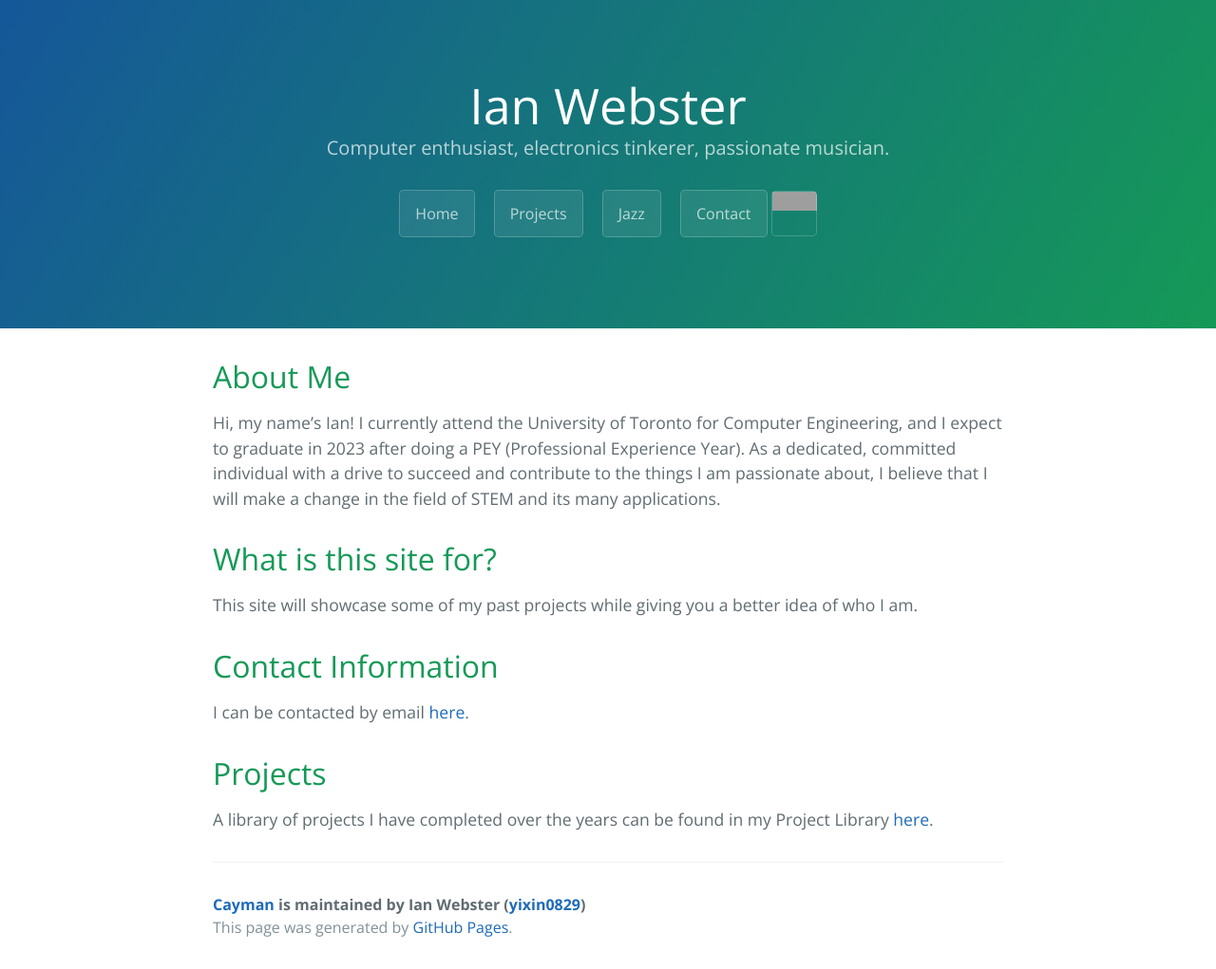
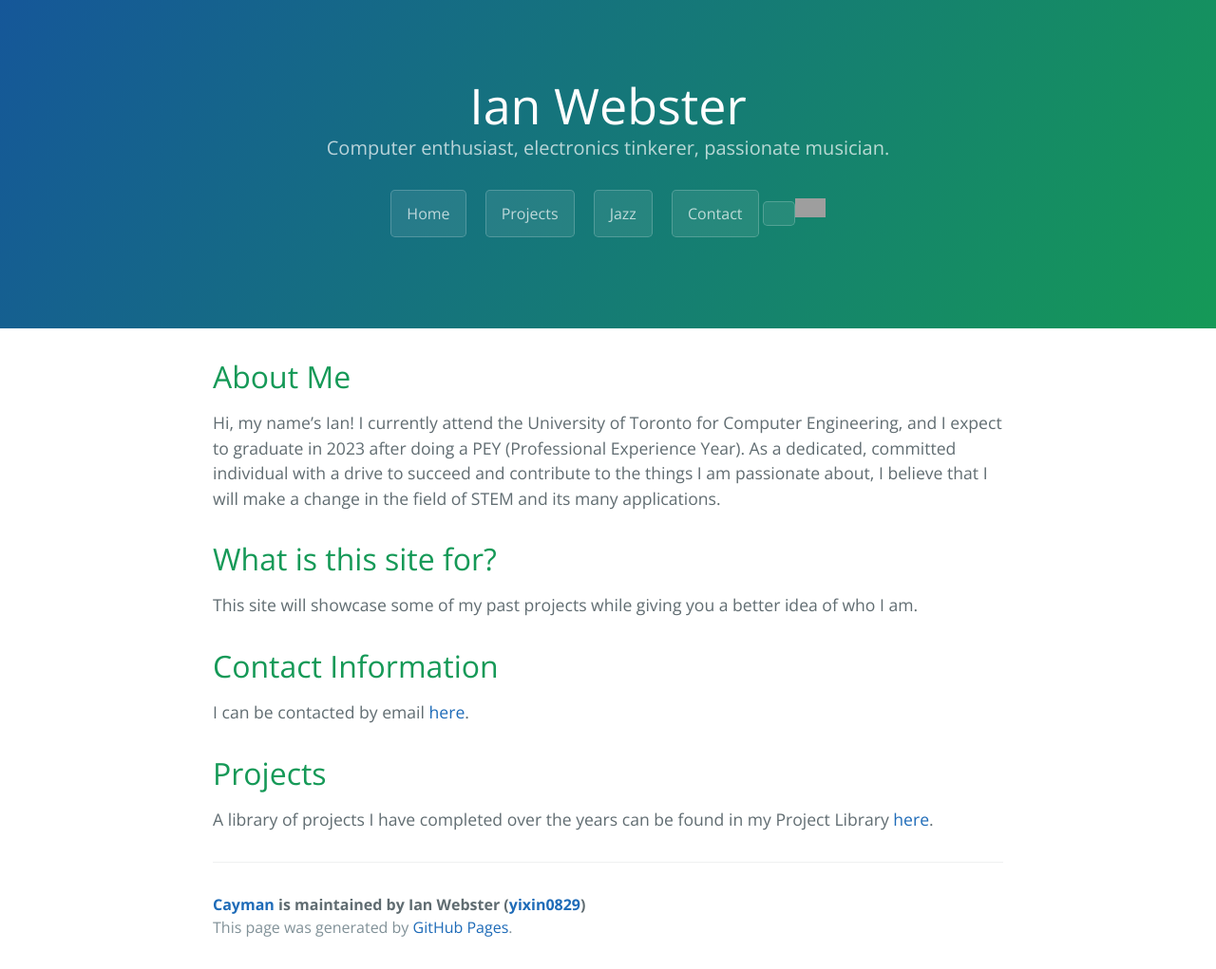
Before and after one commit to yixin0829/Cayman, a Jekyll site: the page built from index.md, in a window 1280 px wide. Shown: the whole page at 95% size. Built offline with Jekyll 4.4.1, drawn with Linux system fonts in a browser that asks for light colours; grey boxes are pictures that could not be loaded.

Commit message:
Update default.html

```diff
--- a/_layouts/default.html
+++ b/_layouts/default.html
@@ -42,9 +42,9 @@
           .strava-badge- { display: inline-block; height: 48px; }
           .strava-badge- img { visibility: hidden; height: 48px; }
           .strava-badge-:hover { background-position: 0 -63px; }
-          .strava-badge-follow { height: 48px; width: 48px; background: url(//badges.strava.com/echelon-sprite-48.png) no-repeat 0 0; }
+          .strava-badge-follow { height: 32px; width: 32px; background: url(//badges.strava.com/echelon-sprite-48.png) no-repeat 0 0; }
         </style>
-        <a href="http://strava.com/athletes/10225865/badge" class="btn strava-badge- strava-badge-follow" target="_blank"><img src="//badges.strava.com/echelon-sprite-48.png" alt="Strava" /></a>
+        <a class="btn"><a href="http://strava.com/athletes/10225865/badge" class="strava-badge- strava-badge-follow" target="_blank"><img src="//badges.strava.com/echelon-sprite-48.png" alt="Strava" /></a></a>
       {% endif %}
     </header>
 
```
